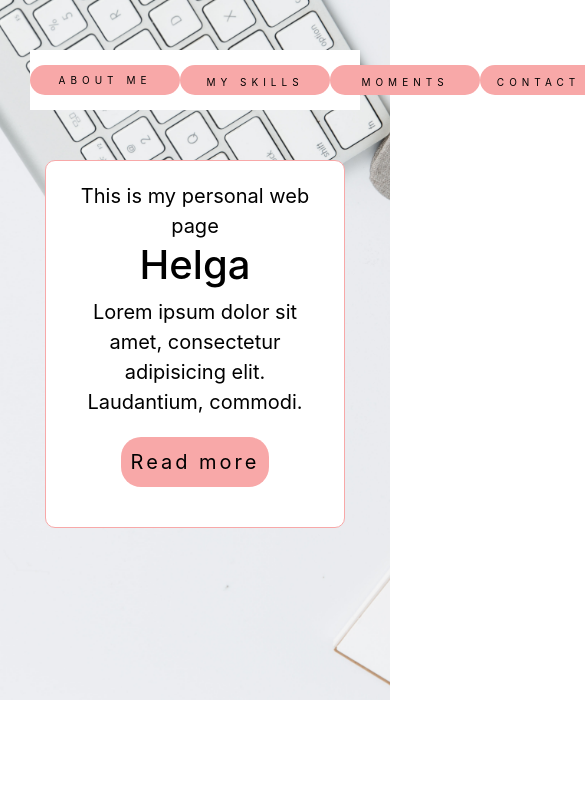
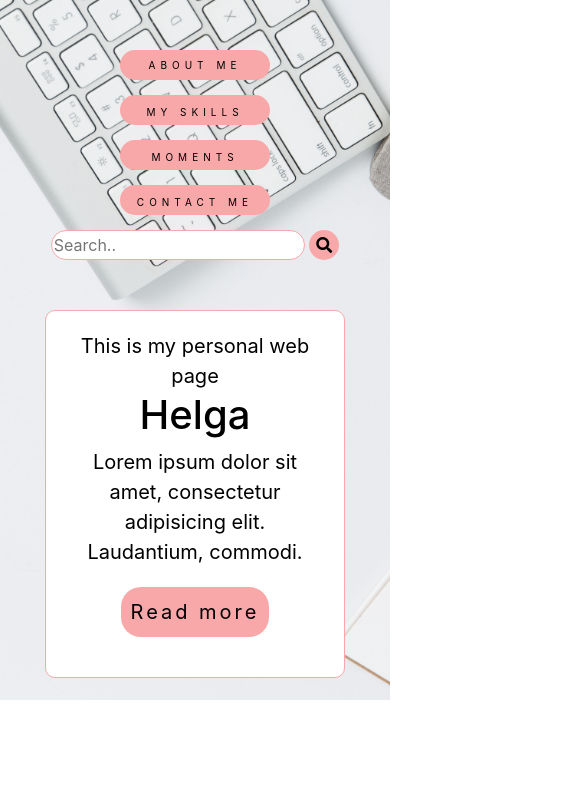
Before and after one commit to andriienkoolga/Personal-site, a website: page index.html in a window 390 px wide. Shown: the top 797 px of the page, 585 px wide, since content can reach past the window. Drawn offline with nearby package versions, Linux system fonts and the light colour scheme.

Commit message:
change class name, fix responsive bug

```diff
--- a/css/main.less
+++ b/css/main.less
@@ -349,7 +349,7 @@ section {
 }
 
 @media(max-width:780px) {
-    .menu {
+    .mymenu {
         grid-template-columns: 1fr;
         grid-gap: 15px;
         background-color: transparent;
```
Also changed, not shown: css/main.css.
